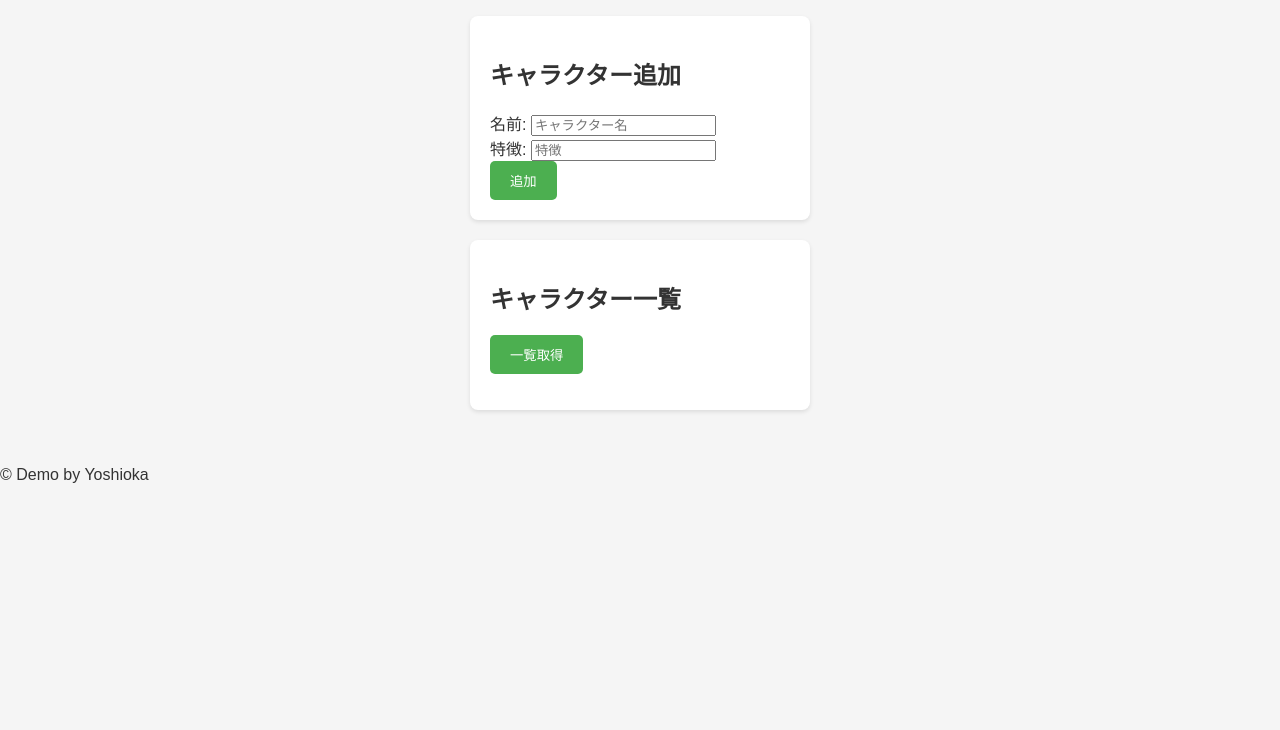
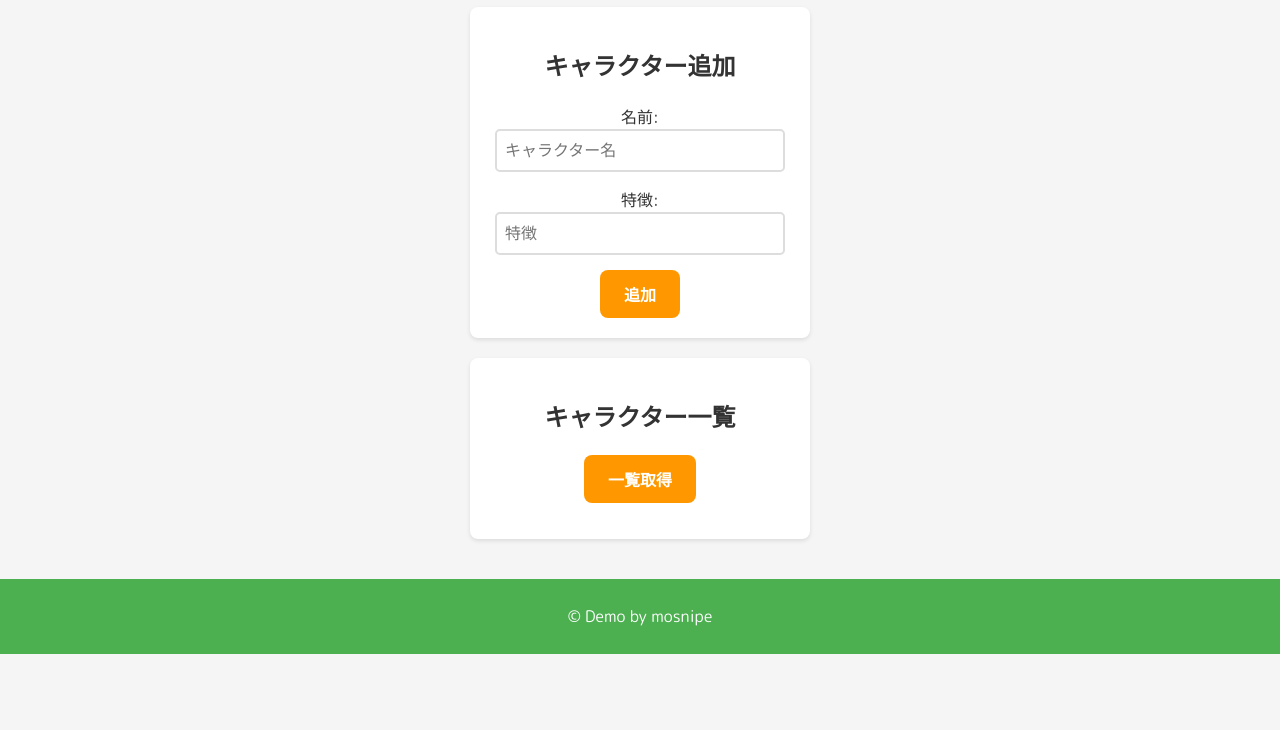
Before and after one commit to mosnipe/api-practice, a website: page public/index.html in a window 1280 px wide. Shown: the part 70-800 px from the top of the page. Drawn offline with Linux system fonts and the light colour scheme.

Commit message:
デザイン調整

```diff
--- a/public/index.html
+++ b/public/index.html
@@ -5,6 +5,7 @@
   <meta name="viewport" content="width=device-width, initial-scale=1.0" />
   <title>キャラクターAPIデモ</title>
   <link rel="stylesheet" href="style.css" />
+  <link href="https://fonts.googleapis.com/css2?family=M+PLUS+Rounded+1c:wght@300;400;700&display=swap" rel="stylesheet">
 </head>
 <body>
   <header>
@@ -23,19 +24,27 @@
           <label for="description">特徴:</label>
           <input type="text" id="description" name="description" placeholder="特徴" required />
         </div>
-        <button type="submit" class="submit-btn">追加</button>
+        <!-- 追加ボタンを中央寄せ -->
+        <div class="button-container">
+          <button type="submit" class="submit-btn">追加</button>
+        </div>
       </form>
     </section>
 
     <section class="list-section">
       <h2>キャラクター一覧</h2>
-      <button id="get-characters-btn" class="action-btn">一覧取得</button>
+      <!-- 一覧取得ボタンを中央寄せ -->
+      <div class="button-container">
+        <button id="get-characters-btn" class="action-btn">一覧取得</button>
+      </div>
       <ul id="characters-list"></ul>
     </section>
   </main>
 
   <footer>
-    <p>© Demo by Yoshioka</p>
+    <div class="footer">
+      <p>© Demo by mosnipe</p>
+    </div>
   </footer>
 
   <script src="script.js"></script>
--- a/public/style.css
+++ b/public/style.css
@@ -1,6 +1,7 @@
+/* Googleフォント適用 */
 body {
   margin: 0;
-  font-family: Arial, sans-serif;
+  font-family: 'M PLUS Rounded 1c', Arial, sans-serif;
   background: #f5f5f5;
   color: #333;
 }
@@ -14,6 +15,8 @@ header {
 
 h1 {
   margin: 0;
+  font-size: 24px;
+  font-weight: 700;
 }
 
 main {
@@ -30,19 +33,33 @@ section {
   box-shadow: 0 2px 4px rgba(0, 0, 0, 0.1);
   margin-bottom: 20px;
   width: 300px;
+  text-align: center;
 }
 
+/* ボタンを中央に配置 */
+.button-container {
+  display: flex;
+  justify-content: center;
+  gap: 10px; /* ボタン間の間隔 */
+  margin-top: 10px;
+}
+
+/* ボタンのスタイル */
 button {
-  background: #4caf50;
+  background: #ff9800;
   color: white;
   border: none;
-  padding: 10px 20px;
-  border-radius: 5px;
+  padding: 12px 24px;
+  border-radius: 8px;
   cursor: pointer;
+  font-size: 16px;
+  font-weight: 600;
+  transition: 0.2s;
 }
 
 button:hover {
-  background: #45a049;
+  background: #fb8c00;
+  transform: scale(1.05);
 }
 
 ul {
@@ -53,4 +70,36 @@ ul {
 li {
   padding: 10px;
   border-bottom: 1px solid #ddd;
+  font-size: 16px;
+  font-weight: 400;
 }
+
+/* フォームのスタイル */
+.form-group {
+  display: flex;
+  flex-direction: column;
+  align-items: center;
+  margin-bottom: 15px;
+}
+
+input {
+  width: 90%;
+  padding: 8px;
+  border: 2px solid #ddd;
+  border-radius: 5px;
+  font-size: 16px;
+  font-family: 'M PLUS Rounded 1c', Arial, sans-serif;
+}
+
+input:focus {
+  border-color: #4caf50;
+  outline: none;
+  box-shadow: 0 0 5px rgba(76, 175, 80, 0.5);
+}
+
+footer {
+  background: #4caf50;
+  color: white;
+  padding: 10px 0;
+  text-align: center;
+}
```
